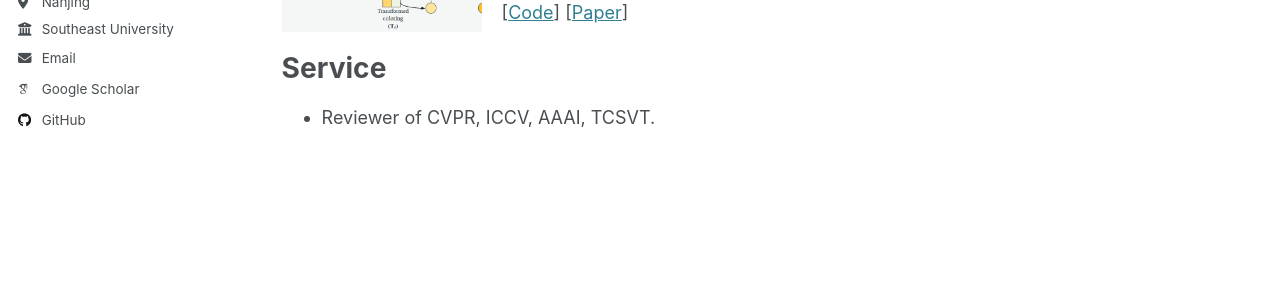
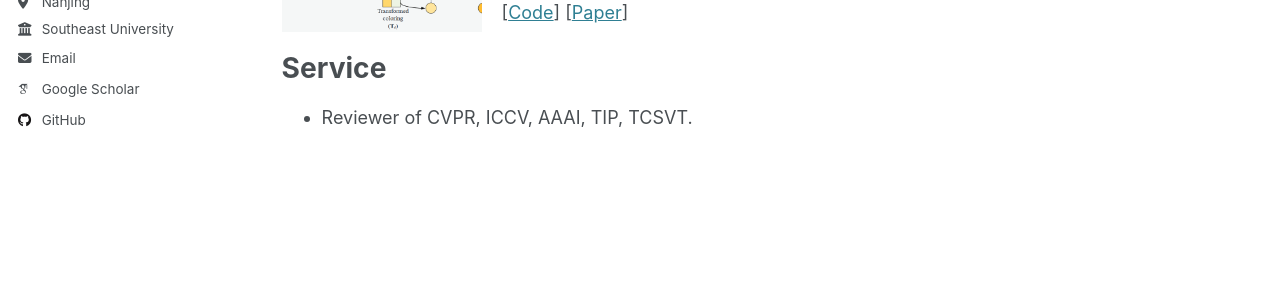
Before and after one commit to leoluxxx/leoluxxx.github.io, a Jekyll site: the page built from _pages/about.md, in a window 1280 px wide and 900 px high, scrolled down 940 px. Shown: the part 371-671 px from the top of the window. Built offline with Jekyll 4.4.1, drawn with Linux system fonts in a browser that asks for light colours; some web fonts are replaced.

Commit message:
Update about.md

```diff
--- a/_pages/about.md
+++ b/_pages/about.md
@@ -71,4 +71,4 @@ Publications
 
 Service
 ======
-- Reviewer of CVPR, ICCV, AAAI, TCSVT.
+- Reviewer of CVPR, ICCV, AAAI, TIP, TCSVT.
```
